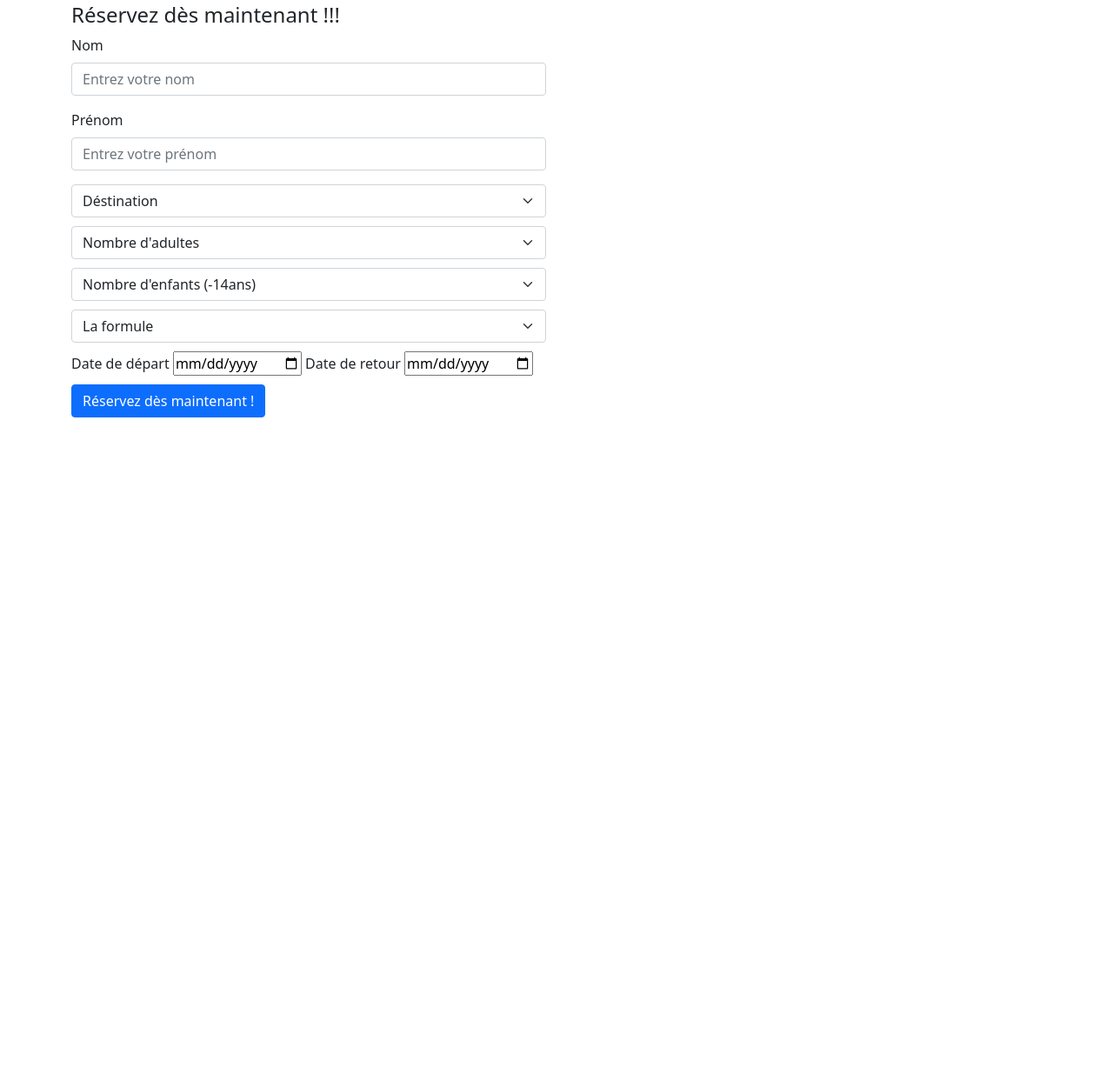
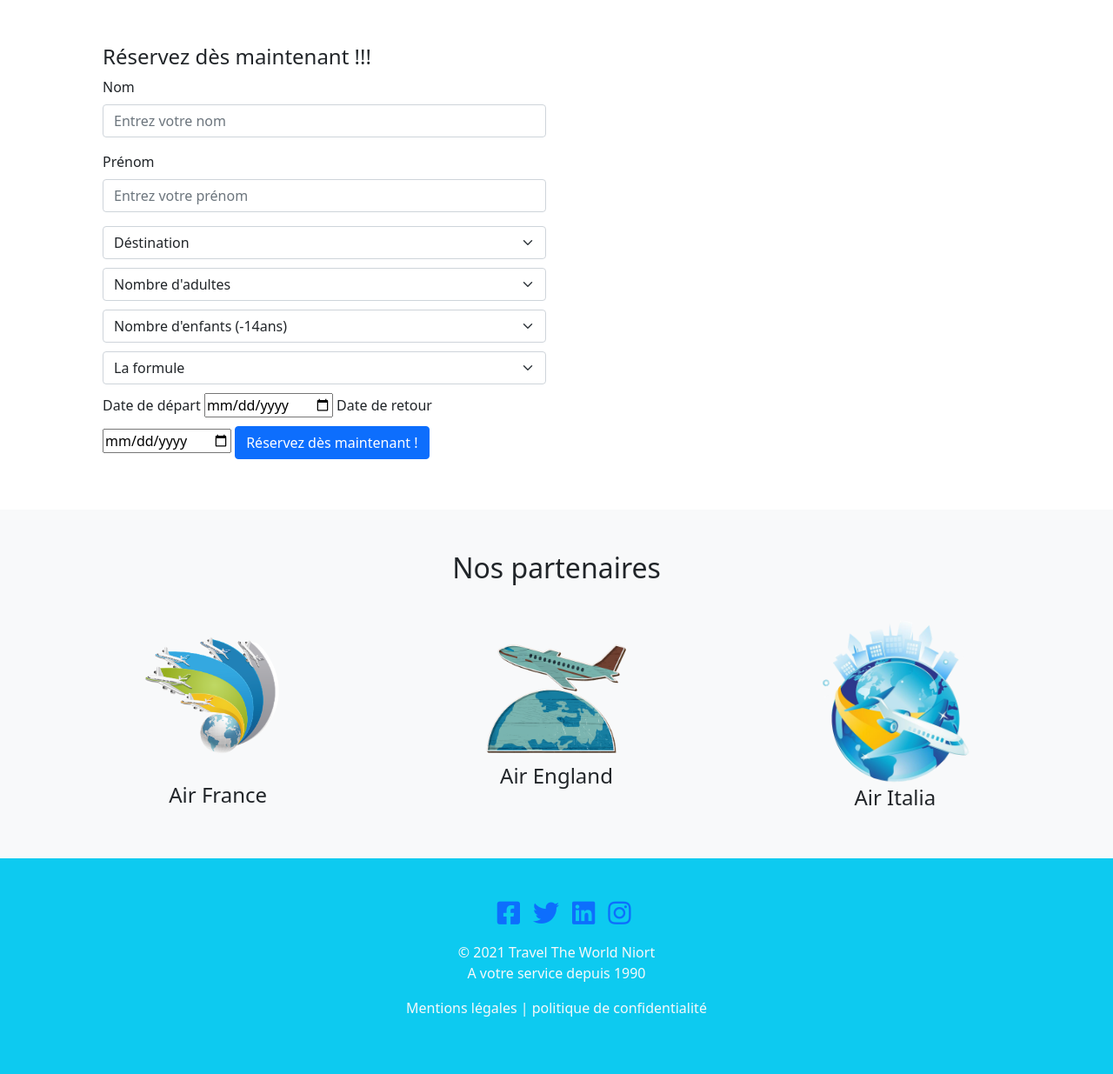
Before and after one commit to LyaminD/Traveltheworld, a plain HTML site: page index.html in a window 1280 px wide. Shown: the part 2384-3619 px from the top of the page at 87% size. Before the commit the page ends 2874 px from the top, so only its background shows below. Drawn offline with nearby package versions, Linux system fonts and the light colour scheme.

Commit message:
ajout partenaires + réseaux + footer

```diff
--- a/index.html
+++ b/index.html
@@ -158,9 +158,7 @@
         </section>
 
       <section>
-        <div class="container">
-          <div class="row">
-            <div class="col-md-12">
+        <div class="container p-5">
               <div class="row">
                 <div class="col-md-6">
                   <div class="mb-3">
@@ -234,10 +232,42 @@
                 <div class="col-md-6"></div>
               </div>
             </div>
-          </div>
-        </div>
       </section>
     </main>
+
+    <section id="partners">
+        <div class="container-fluid bg-light text-center p-5">
+            <h2 class="pb-4">Nos partenaires</h2>
+            <div class="row ms-2 me-2">
+                <div class="col-md-4 m-auto">
+                    <img src="company1.png">
+                    <h4>Air France</h4>
+                </div>
+                <div class="col-md-4 m-auto">
+                    <img src="company2.png">
+                    <h4>Air England</h4>
+                </div>
+                <div class="col-md-4 m-auto">
+                    <img src="company3.png">
+                    <h4>Air Italia</h4>
+                </div>
+            </div>
+        </div>
+    </section>
+
+    <footer class="container-fluid bg-info text-light p-5 text-center">
+
+        <ul id="reseaux">
+            <li><a href="#"><i class="fab fa-facebook-square"></i></a></li>
+            <li> <a href=""><i class="fab fa-twitter"></i></a> </li>
+            <li> <a href=""><i class="fab fa-linkedin"></i></a></li>
+            <li> <a href=""><i class="fab fa-instagram"></i></a></li>
+        </ul>
+
+        <p>© 2021 Travel The World Niort<br>
+        A votre service depuis 1990</p>
+        <p>Mentions légales | politique de confidentialité</p>
+    </footer>
 
     <script src="https://cdn.jsdelivr.net/npm/bootstrap@5.0.0/dist/js/bootstrap.bundle.min.js"
         integrity="sha384-p34f1UUtsS3wqzfto5wAAmdvj+osOnFyQFpp4Ua3gs/ZVWx6oOypYoCJhGGScy+8"
--- a/style.css
+++ b/style.css
@@ -31,3 +31,18 @@ iframe{
     width: 60vw;
     height: 60vh;
 }
+
+#reseaux{
+    list-style: none;
+    display: flex;
+    justify-content: center;
+}
+
+#reseaux i {
+    font-size: 30px;
+    margin-right : 15px
+}
+
+#partners img {
+    width : 15vw
+}
```
Also changed, not shown: company1.png (added), company2.png (added), company3.png (added).
